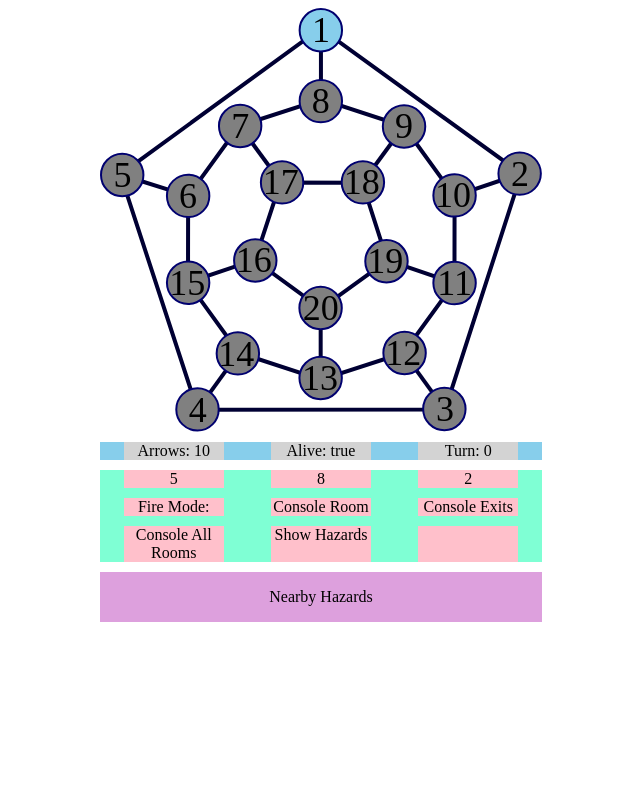
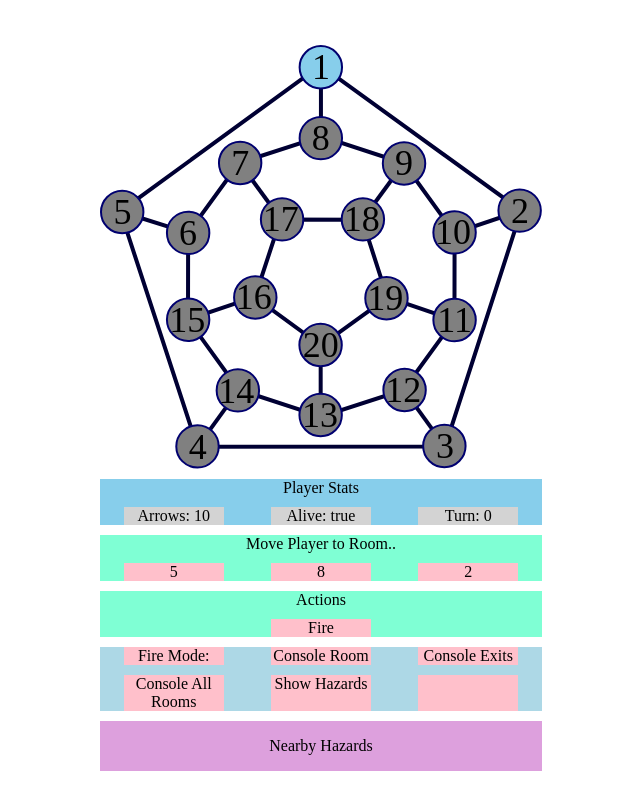
Before and after one commit to mccullyt/wumpus, a plain HTML site: page index.html in a window 1280 px wide. Shown: the whole page, without its empty margins (319-959 px from the left). Drawn offline with Linux system fonts and the light colour scheme.

Commit message:
worked on making the UI understandable.

```diff
--- a/index.html
+++ b/index.html
@@ -6,7 +6,9 @@
     <title>Document</title>
 </head>
 <body>
-    <div class="grid-container">
+  <div class="vertical-grid-container">
+    <div class="header"></div>
+    <div class="horizontal-grid-container">
       <div class = "left-margin"></div>
       <div>
         <!-- <img id="map" src="wumpus-map.svg" alt="map"> -->
@@ -627,18 +629,34 @@
 
 
         <div class="stats-container">
+          <div class="stats-row">Player Stats</div>
           <div class="stats-row">
               <div class="stats-item" id="item-1">Arrows: </div>
               <div class="stats-item" id="item-2">Alive: </div>
               <div class="stats-item" id="item-3">Turn: </div>
           </div>
         </div>
+
+        <div class="paths-container">
+          <div class="paths-row">
+            Move Player to Room..
+          </div>
+          <div class="paths-row">
+            <div class="paths-item" id="paths-item-1">Path A</div>
+            <div class="paths-item" id="paths-item-2">Path B</div>
+            <div class="paths-item" id="paths-item-3">Patch C</div>
+          </div>
+        </div>
+
+        <div class="actions-container">
+          <div class="actions-row">Actions</div>
+          <div class="actions-row">
+            <div class="actions-item" id="actions-item-1">Fire</div>
+          </div>
+        </div>
+
         <div class="menu-container">
-            <div class="menu-row">
-               <div class="menu-item" id="menu-item-1">Path A</div>
-               <div class="menu-item" id="menu-item-2">Path B</div>
-               <div class="menu-item" id="menu-item-3">Patch C</div>
-            </div>
+
           <div class="menu-row">
               <div class="menu-item" id="menu-item-4">Fire Mode: </div>
               <div class="menu-item" id="menu-item-5">Console Room</div>
@@ -648,20 +666,18 @@
               <div class="menu-item" id="menu-item-7">Console All Rooms</div>
               <div class="menu-item" id="menu-item-8">Show Hazards</div>
               <div class="menu-item" id="menu-item-9"></div>
-
+          </div>
         </div>
 
-          </div>
         <div id="output" class="output-container">
           <p>Nearby Hazards:</p>
-            <!-- <div class="output-item">Bat</div>
-            <div class="output-item">Pit</div>
-            <div class="output-item">Wumpus</div> -->
-
         </div>
       </div>
       <div class = "right-margin"></div>
     </div>
+    <div class="footer"></div>
+  </div>
+
 
 </body>
 <script type="module" src="index.js"></script>
--- a/index.js
+++ b/index.js
@@ -26,7 +26,6 @@ createRooms();
 replaceRoomStringsWithRefs();
 createMenu();
 
-console.log();
 
 player.currentRoom = rooms[1];
 rooms[1].addEntity(player);
@@ -54,11 +53,33 @@ function createMenu(){
     var menuItem7 = document.getElementById("menu-item-7");
     var menuItem8 = document.getElementById("menu-item-8");
 
-    menuItem1.addEventListener("click", function () {updateGame('a');});
+    var actionsContainer = document.getElementsByClassName('actions-container');
+    actionsContainer = actionsContainer[0];
+    var actionsItem1 = document.getElementById('actions-item-1');
+    var actionItem1Toggle = false;
+    actionsItem1.addEventListener("click",function () {
+        let toggled = actionItem1Toggle;
+        let toggledColor = "darkred";
+        let toggleColor = () =>{
+            toggled = !toggled;
+            actionItem1Toggle = toggled;
+            if(toggled){actionsItem1.style=`background-color:${toggledColor};`}
+            else{actionsItem1.style=`background-color:pink;`}
+        }
+        player.toggleFireMode();
+        toggleColor();
+        // actionsItem1.style="background-color:black;";
+        menuItem4.innerHTML="Fire Mode: "+player.isFireModeOn;
+    })
 
-    menuItem2.addEventListener("click", function () {updateGame('b');});
 
-    menuItem3.addEventListener("click", function () {updateGame('c');});
+    var pathsContainer = document.getElementsByClassName('paths-container');
+    pathsContainer = pathsContainer[0];
+    var pathsItem1 = document.getElementById('paths-item-1');
+    var pathsItem2 = document.getElementById('paths-item-2');
+    var pathsItem3 = document.getElementById('paths-item-3');
+
+
 
     menuItem4.addEventListener("click",function () {
         player.toggleFireMode();
@@ -80,11 +101,15 @@ function createMenu(){
         colorAllRooms();
     })
 
+    pathsItem1.addEventListener("click", () => {updateGame('a')})
+    pathsItem2.addEventListener("click", () => {updateGame('b')})
+    pathsItem3.addEventListener("click", () => {updateGame('c')})
+
 }
 function updatePathButtons(){
-    let pathA = document.getElementById('menu-item-1');
-    let pathB = document.getElementById('menu-item-2');
-    let pathC = document.getElementById('menu-item-3');
+    let pathA = document.getElementById('paths-item-1');
+    let pathB = document.getElementById('paths-item-2');
+    let pathC = document.getElementById('paths-item-3');
     pathA.innerHTML=player.currentRoom.arryExits[0].id;
     pathB.innerHTML=player.currentRoom.arryExits[1].id;
     pathC.innerHTML=player.currentRoom.arryExits[2].id;
@@ -107,11 +132,11 @@ function createRooms(){
     // This for loop creates room with exit values derived from string values from paths.json.
     for( var i = 1; i < 21; i++){
         let newRoom = new Room(i);
-         newRoom.arryExits.push(paths.room[i-1].pathA); //I subtract 1 to keep i aligned with num objects in paths.json
-         newRoom.arryExits.push(paths.room[i-1].pathB);
-         newRoom.arryExits.push(paths.room[i-1].pathC);
-         rooms.push(newRoom);
-     }
+        newRoom.arryExits.push(paths.room[i-1].pathA); //I subtract 1 to keep i aligned with num objects in paths.json
+        newRoom.arryExits.push(paths.room[i-1].pathB);
+        newRoom.arryExits.push(paths.room[i-1].pathC);
+        rooms.push(newRoom);
+    }
 }
 
 function displayPlayersRoom(){
--- a/styles.css
+++ b/styles.css
@@ -1,13 +1,21 @@
 
-.grid-container{
+.horizontal-grid-container{
     display:grid;
     grid-template-columns: 1fr 1fr 1fr;
     grid-template-rows: 1fr ;
 }
 
+.vertical-grid-container{
+    min-height: 100vh;
+    min-height: 100dvh;
+    display:grid;
+    grid-template-rows: auto 1fr auto ;
+    align-items: center;
+}
+
 
 .menu-container{
-    background-color: aquamarine;
+    background-color: lightblue;
     margin-top: 10px;
 
 }
@@ -29,6 +37,44 @@
 }
 
 
+
+.paths-container{
+    background-color: aquamarine;
+}
+
+.paths-row{
+    display:flex;
+    justify-content: space-around;
+    margin-bottom: 10px;
+}
+
+.paths-item{
+    background-color: pink;
+    flex-basis: 100px;
+    text-align: center;
+}
+
+.paths-item:hover{
+    background-color: brown;
+}
+
+.actions-container{
+    background-color: aquamarine;
+}
+
+.actions-row{
+    display:flex;
+    justify-content: space-around;
+    margin-bottom: 10px;
+}
+
+.actions-item{
+    background-color: pink;
+    flex-basis: 100px;
+    text-align: center;
+}
+
+.actions-item:hover{background-color: brown;}
 
 /*  */
 
```
Lines whose indentation alone changed are shown as unchanged.
